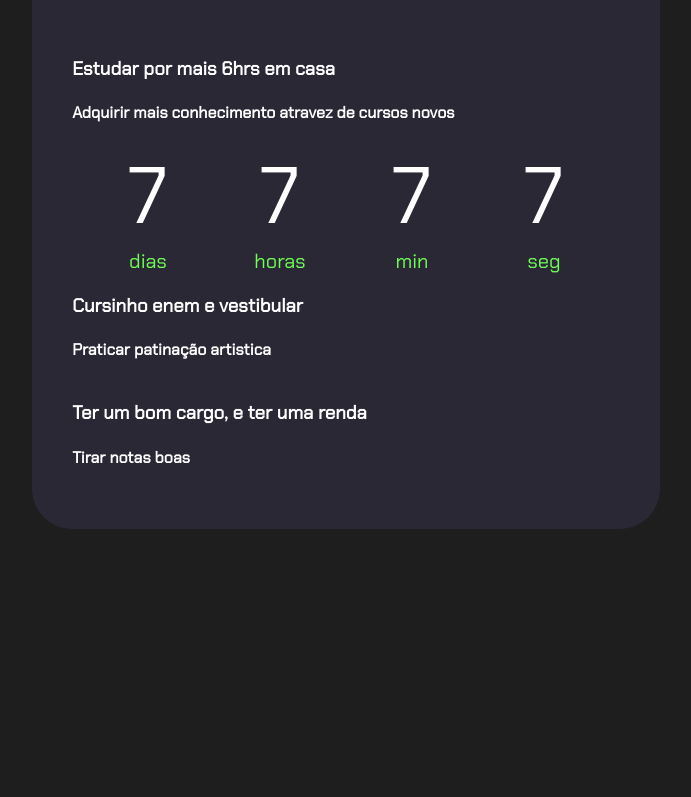
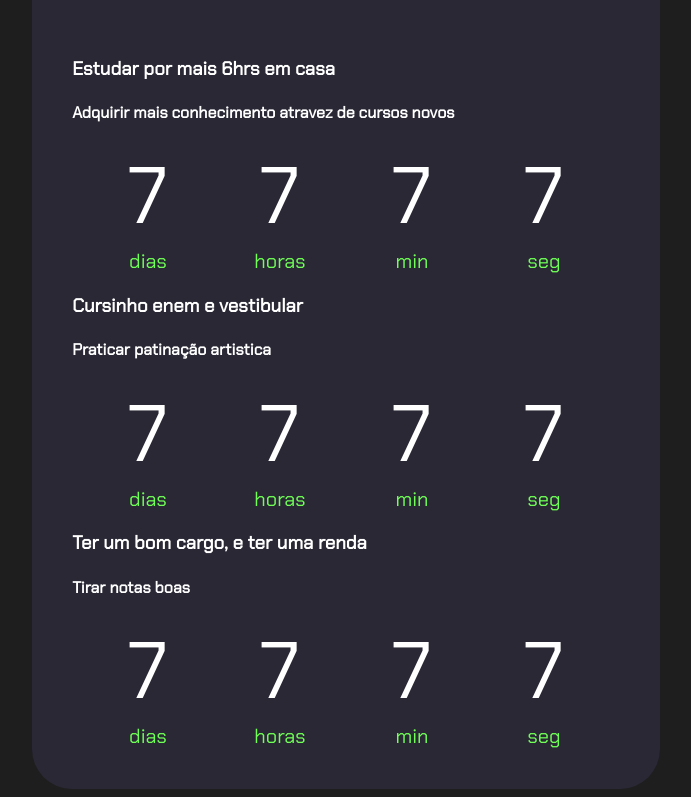
Before and after one commit to EduardaCaroline/meus-objetivos-duda-2024, a plain HTML site: page index.html in a window 1280 px wide. Shown: the part 404-1201 px from the top of the page, without its empty margins (294-985 px from the left). Before the commit the page ends 941 px from the top, so only its background shows below. Drawn offline with Linux system fonts and the light colour scheme.

Commit message:
Add files via upload
repondo as ultimas atualizações

```diff
--- a/index.html
+++ b/index.html
@@ -24,19 +24,19 @@
             <h4 class="aba-conteudo-titulo-secundario">Adquirir mais conhecimento atravez de cursos novos</h4>
             <div class="contador">
                 <div class="contador-digito">
-                    <p class="contador-digito-numero">7</p>
+                    <p class="contador-digito-numero" id="dias0">7</p>
                     <p class="contador-digito-texto">dias</p>
                 </div>
                 <div class="contador-digito">
-                    <p class="contador-digito-numero">7</p>
+                    <p class="contador-digito-numero" id="horas0">7</p>
                     <p class="contador-digito-texto">horas</p>
                 </div>
                 <div class="contador-digito">
-                    <p class="contador-digito-numero">7</p>
+                    <p class="contador-digito-numero" id="min0">7</p>
                     <p class="contador-digito-texto">min</p>
                 </div>
                 <div class="contador-digito">
-                    <p class="contador-digito-numero">7</p>
+                    <p class="contador-digito-numero" id="seg0">7</p>
                     <p class="contador-digito-texto">seg</p>
                 </div>
             </div>
@@ -44,12 +44,44 @@
         <div class="aba-conteudo">
             <h3 class="abas-conteudo-titulo-principal"> Cursinho enem e vestibular</h3>
             <h4 class="aba-conteudo-titulo-secundario">Praticar patinação artistica</h4>
-            <div class="contador"></div>
+            <div class="contador">
+                <div class="contador-digito">
+                    <p class="contador-digito-numero" id="dias1">7</p>
+                    <p class="contador-digito-texto">dias</p>
+                </div>
+                <div class="contador-digito">
+                    <p class="contador-digito-numero" id="horas1">7</p>
+                    <p class="contador-digito-texto">horas</p>
+                </div>
+                <div class="contador-digito">
+                    <p class="contador-digito-numero" id="min1">7</p>
+                    <p class="contador-digito-texto">min</p>
+                </div>
+                <div class="contador-digito">
+                    <p class="contador-digito-numero" id="seg1">7</p>
+                    <p class="contador-digito-texto">seg</p>
+                </div>
+            </div>
         </div>
         <div class="aba-conteudo ativo">
             <h3 class="abas-conteudo-titulo-principal">Ter um bom cargo, e ter uma renda</h3>
             <h4 class="aba-conteudo-titulo-secundario">Tirar notas boas</h4>
-            <div class="contador"></div>
+            <div class="contador"> <div class="contador-digito">
+                <p class="contador-digito-numero" id="dias2">7</p>
+                <p class="contador-digito-texto">dias</p>
+            </div>
+            <div class="contador-digito">
+                <p class="contador-digito-numero" id="horas2">7</p>
+                <p class="contador-digito-texto">horas</p>
+            </div>
+            <div class="contador-digito">
+                <p class="contador-digito-numero" id="min2">7</p>
+                <p class="contador-digito-texto">min</p>
+            </div>
+            <div class="contador-digito">
+                <p class="contador-digito-numero" id="seg2">7</p>
+                <p class="contador-digito-texto">seg</p>
+            </div></div>
         </div>
     </div>
    </section>
--- a/main.js
+++ b/main.js
@@ -36,16 +36,21 @@ function calculaTempo(tempoObjetivo){
     horas %+ 24;
 
     if (tempoFinal > 0){
-        return dias + " dias " + horas + " horas " + minutos + " minutos " + segundos + " segundos";
+        return [dias,horas,minutos,segundo];
     } else {
-        return "Prazo Finalizado";
+        return [0,0,0,0];
     }
 
 
 }
  function atualizaCronometro(){
     for(let i=0; i<contadores.length;i++){
-        contadores[i].textContent = calculaTempo(tempos[i]);
+    document.getElementById ("dias"+i).textContent = calculaTempo(tempos0[1])[0];
+    document.getElementById ("horas"+i).textContent = calculaTempo(tempos[1])[1];
+    document.getElementById ("min"+i).textContent = calculaTempo(tempos[1])[2];
+    document.getElementById ("seg"+i).textContent = calculaTempo(tempos[1])[3];
+
+
     }
  }
  function comecaCronometro(){
@@ -53,4 +58,4 @@ function calculaTempo(tempoObjetivo){
  setInterval(atualizaCronometro,1000);
 }
 
-//comecaCronometro();
+comecaCronometro();
```
